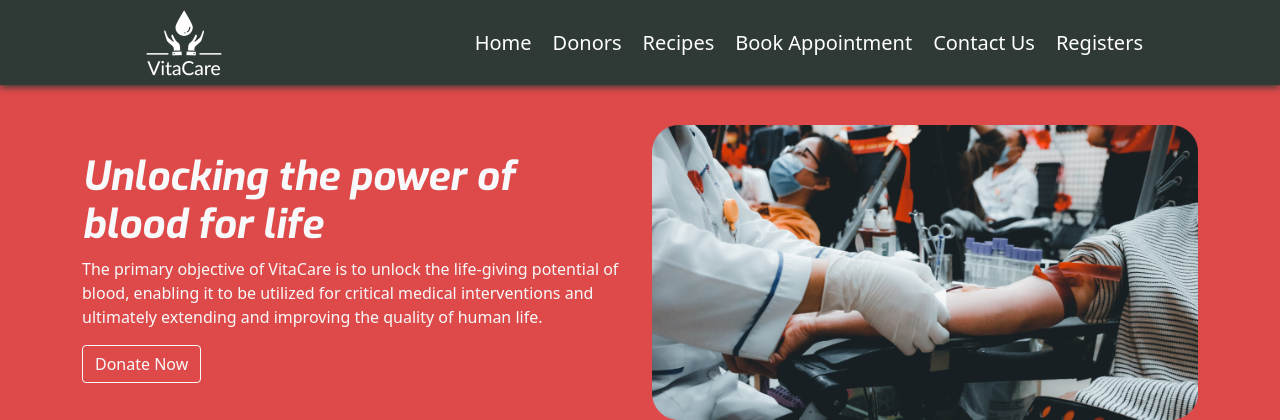
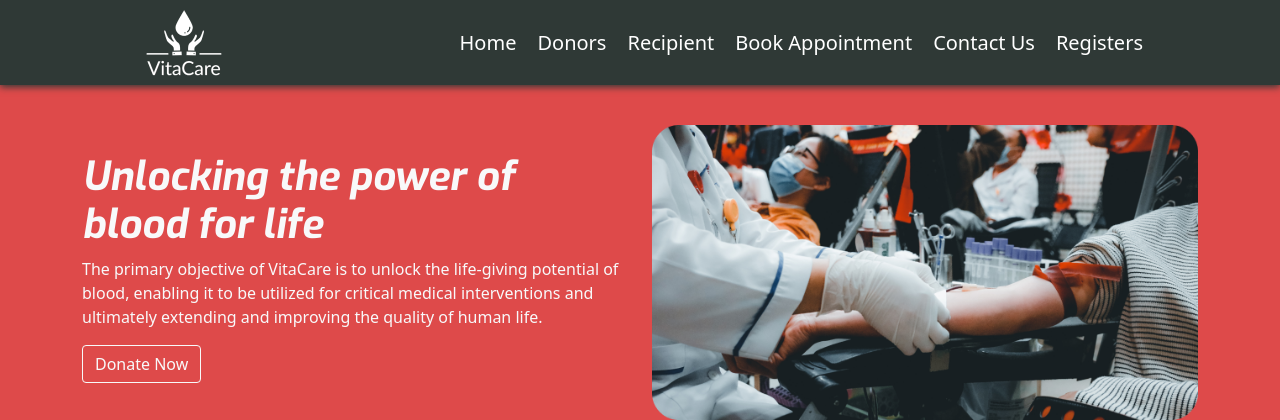
Before and after one commit to Sumiksha2058/BBMS, a PHP site: page /index.php in a window 1280 px wide. Shown: the top 420 px of the page. Run offline with PHP 8.4, Linux system fonts and the light colour scheme; some libraries are stand-ins or nearby versions.

Commit message:
Update head.php

```diff
--- a/includes/head.php
+++ b/includes/head.php
@@ -16,7 +16,7 @@
               <a class="nav-link" href="donor.php">Donors</a>
             </li>
             <li class="nav-item">
-              <a class="nav-link" href="recepient.php">Recipes</a>
+              <a class="nav-link" href="recepient.php">Recipient</a>
             </li>
             <li class="nav-item">
               <a class="nav-link" href="appointment.php">Book Appointment</a>
```
